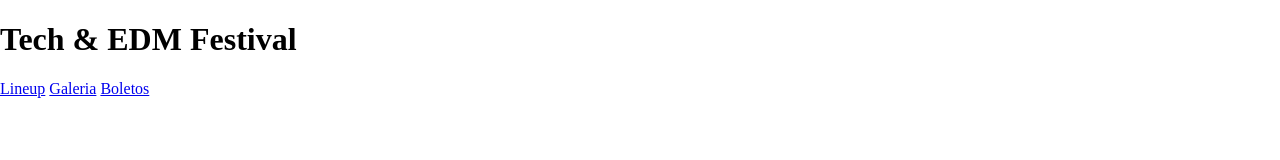
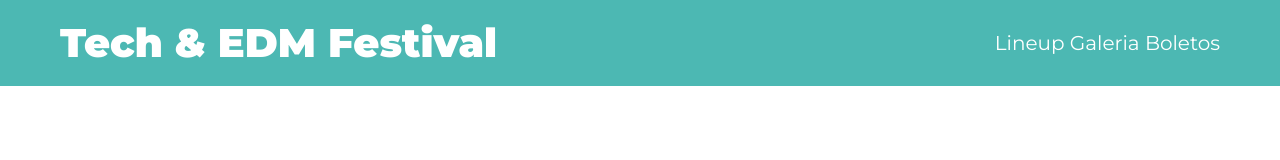
Before and after one commit to vitelbol/Materiales-Festival-de-Musica, a website: page index.html in a window 1280 px wide. Drawn offline with Linux system fonts and the light colour scheme.

Commit message:
sassenheader

```diff
--- a/src/scss/app.scss
+++ b/src/scss/app.scss
@@ -1 +1,2 @@
 @forward 'base';
+@forward 'layout';
--- a/src/scss/base/_index.scss
+++ b/src/scss/base/_index.scss
@@ -1,3 +1,3 @@
 @forward 'normalize';
-@forward 'base/normalize';
+@forward 'variables';
 @forward 'globales';
--- /dev/null
+++ b/src/scss/layout/_header.scss
@@ -0,0 +1,19 @@
+@use 'base/variables' as v;
+.header{
+    background-color: v.$verde;
+    .contenido-header{
+        padding: 2rem;
+        display: flex;
+        justify-content: space-between;
+        align-items: center;
+    }
+    h1{
+        color: v.$blanco;
+        margin: 0;
+    }
+}
+.navegacion-principal{
+    a{
+        color: v.$blanco;
+    }
+}
--- /dev/null
+++ b/src/scss/layout/_index.scss
@@ -0,0 +1 @@
+@forward 'header';
```
Also changed, not shown: build/css/app.css.
